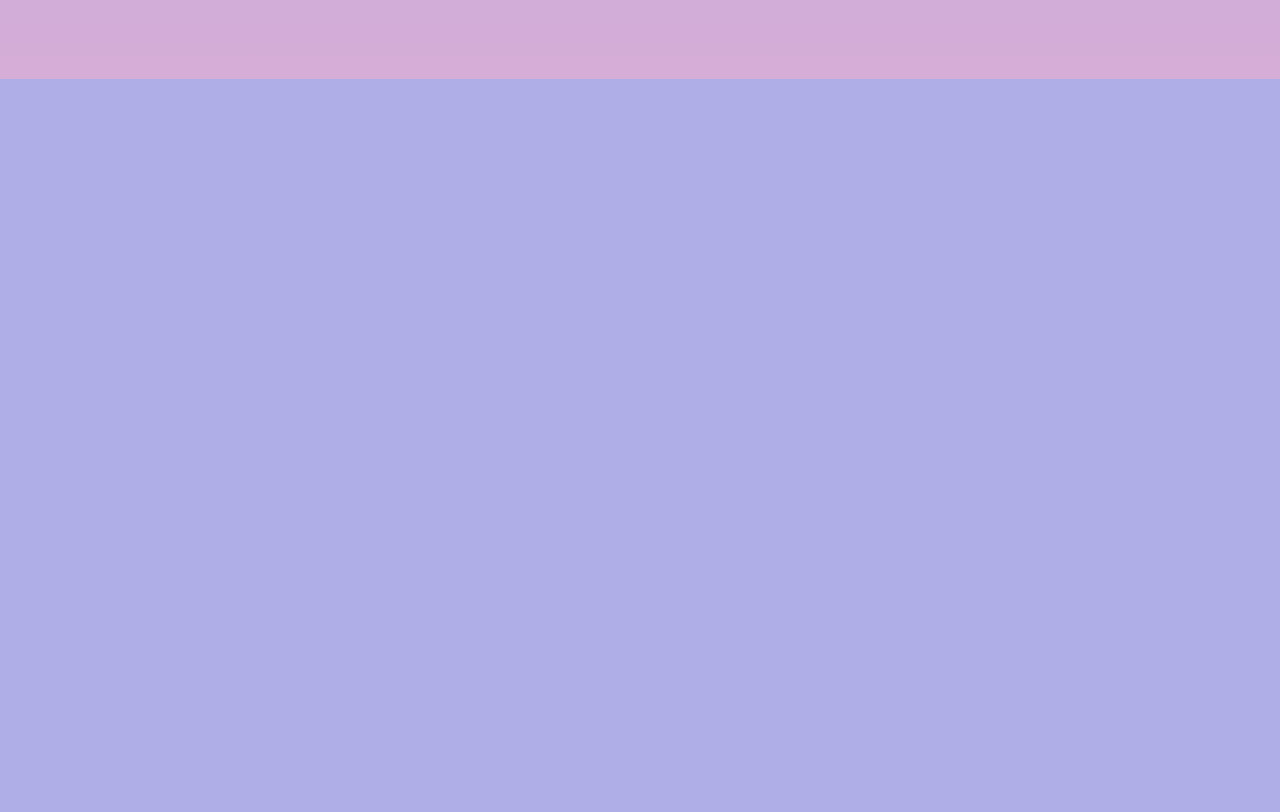
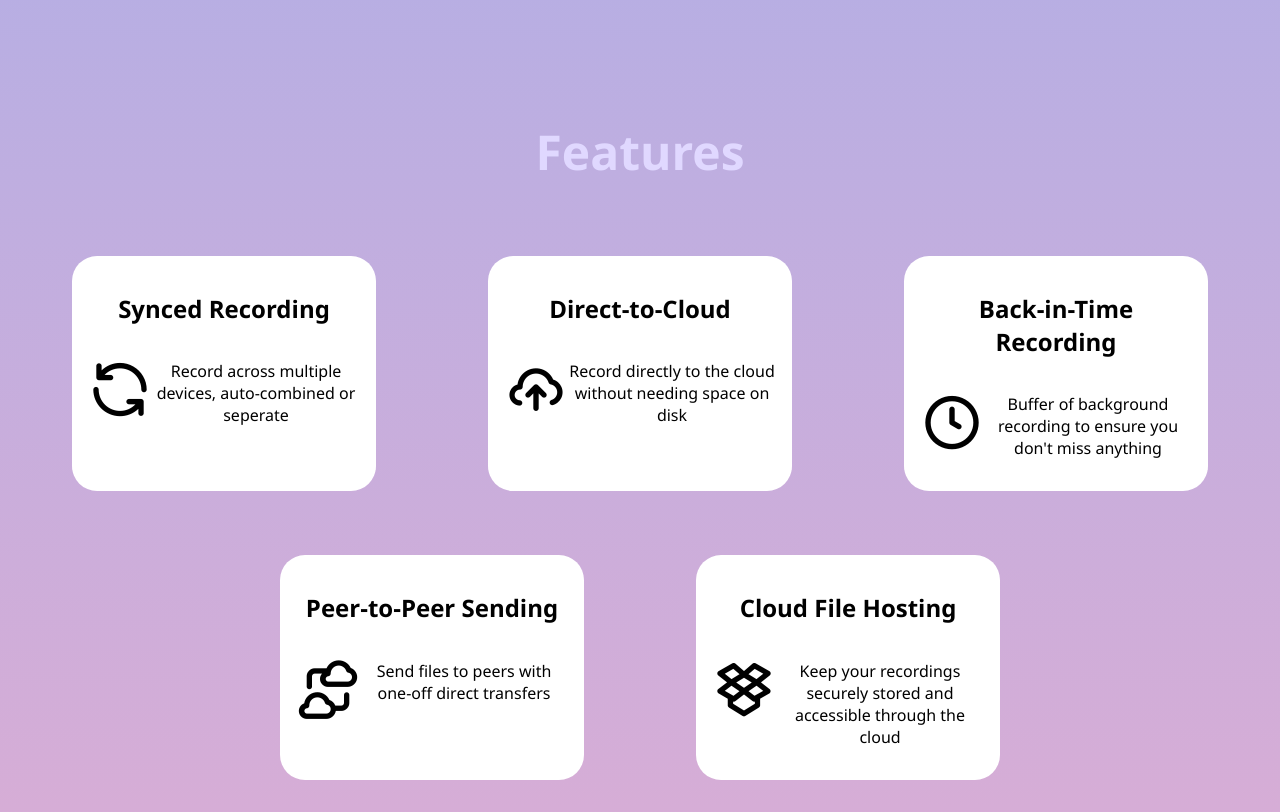
Before and after one commit to SyncSonic/SyncSonic-Website, a Flask app: page / in a window 1280 px wide. Shown: the part 801-1613 px from the top of the page. Before the commit the page ends 880 px from the top, so only its background shows below. Run offline with Flask 3, Linux system fonts and the light colour scheme.

Commit message:
features page + sample background video

```diff
--- a/static/css/style.css
+++ b/static/css/style.css
@@ -9,6 +9,11 @@ body {
     rgba(128, 0, 128, 0.322)
   );
   background-size: cover;
+  font-family: "Segoe UI", Tahoma, Geneva, Verdana, sans-serif;
+}
+
+html {
+  scroll-behavior: smooth;
 }
 
 .navbar {
@@ -46,7 +51,7 @@ body {
   font-size: 1.2rem;
   padding: 0.5rem;
   display: block;
-  color: #2e2e38;
+  color: #78788e;
   /* color: #3B0A74; */
 }
 
@@ -86,16 +91,28 @@ header {
 
 .hero {
   font-size: 1.2rem;
+  display: flex;
+  flex-direction: column;
 }
 
-.hero-text {
-  display: flex;
+.hero-video-video {
+  position: absolute;
+  right: 0;
+  bottom: 0;
+  width: 100%;
+  height: 100%;
+  object-fit: cover;
+  z-index: -1;
+}
+
+.main-text {
+  display: inline-block;
+  align-self: center;
   text-align: center;
-  justify-content: center;
   color: #e0d8ff;
 }
 
-.hero-text:hover {
+.main-text:hover {
   color: #a482c4;
 }
 
@@ -106,7 +123,7 @@ header {
   padding: 2rem 5rem;
 }
 
-.hero-buttons-button {
+.button {
   padding: 0.85rem 1.75rem;
   text-align: center;
   text-decoration: none;
@@ -117,9 +134,47 @@ header {
   border: 2px solid #2e2e38;
 }
 
-.hero-buttons-button:hover {
+.button:hover {
   background-color: #a482c4;
   color: #e0d8ff;
+}
+
+.features {
+  display: flex;
+  flex-direction: column;
+  align-items: center;
+}
+
+.features h1 {
+  font-size: 3rem;
+}
+
+.features-elements-row {
+  display: flex;
+  justify-content: center;
+  flex-wrap: wrap;
+  gap: 7rem;
+  padding: 2rem;
+}
+
+.features-elements-row-element {
+  display: inline-block;
+  border: 2px;
+  padding: 1rem;
+  background-color: white;
+  border-radius: 25px;
+  width: 17rem;
+  text-align: center;
+}
+
+.features-elements-row-element:hover {
+  transform: translateY(-4px);
+  box-shadow: 0 0 10px rgb(87, 82, 121);;
+}
+
+.features-elements-row-element-description {
+  display: flex;
+  flex-direction: row;
 }
 
 @media screen and (max-width: 550px) {
--- a/templates/index.html
+++ b/templates/index.html
@@ -8,7 +8,14 @@
       rel="stylesheet"
       href="https://unicons.iconscout.com/release/v4.0.0/css/line.css"
     />
+    <script src="https://code.jquery.com/jquery-3.7.1.min.js"></script>
     <script src="../static/js/navbar.js"></script>
+    <script>
+      $("#bgVideo").on("ended", function () {
+        this.load();
+        this.play();
+      });
+    </script>
   </head>
   <body>
     <nav class="navbar">
@@ -23,6 +30,7 @@
           <li class="navbar-link"><a href="#home">Home</a></li>
           <li class="navbar-link"><a href="#features">Features</a></li>
           <li class="navbar-link"><a href="#demo">Demo</a></li>
+          <li class="navbar-link"><a href="#signUp">Sign Up</a></li>
           <li class="navbar-link"><a class="uil uil-sun" href="#"></a></li>
         </ul>
       </div>
@@ -31,22 +39,82 @@
     <section id="home">
       <header>
         <div class="hero">
-          <h1 class="hero-text">Record Together. Create Together.</h1>
-          <h2 class="hero-text">
+          <div class="hero-video">
+            <video
+              class="hero-video-video"
+              autoplay
+              muted
+              playsinline
+              loop
+              id="bgVideo"
+              src="/static/assets/vid.mp4"
+            ></video>
+          </div>
+          <h1 class="main-text">Record Together. Create Together.</h1>
+          <h2 class="main-text">
             Experience real-time multi-device recording.
           </h2>
           <div class="hero-buttons">
             <a
-              class="hero-buttons-button"
+              class="button"
               href="https://www.youtube.com/watch?v=dQw4w9WgXcQ"
               target="_blank"
             >
               Watch Demo
             </a>
-            <a class="hero-buttons-button"> Learn More </a>
+            <a class="button"> Learn More </a>
           </div>
         </div>
       </header>
     </section>
+    <section id="features">
+      <div class="features">
+        <h1 class="main-text">Features</h1>
+        <div class="features-elements-row">
+          <div class="features-elements-row-element">
+            <h2>Synced Recording</h2>
+            <div class="features-elements-row-element-description">
+              <div class="uil uil-sync" style="font-size: 4rem"></div>
+              <p>Record across multiple devices, auto-combined or seperate</p>
+            </div>
+          </div>
+          <div class="features-elements-row-element">
+            <h2>Direct-to-Cloud</h2>
+            <div class="features-elements-row-element-description">
+              <div class="uil uil-cloud-upload" style="font-size: 4rem"></div>
+              <p>Record directly to the cloud without needing space on disk</p>
+            </div>
+          </div>
+          <div class="features-elements-row-element">
+            <h2>Back-in-Time Recording</h2>
+            <div class="features-elements-row-element-description">
+              <div class="uil uil-clock" style="font-size: 4rem"></div>
+              <p>
+                Buffer of background recording to ensure you don't miss anything
+              </p>
+            </div>
+          </div>
+        </div>
+        <div class="features-elements-row">
+          <div class="features-elements-row-element">
+            <h2>Peer-to-Peer Sending</h2>
+            <div class="features-elements-row-element-description">
+              <div class="uil uil-data-sharing" style="font-size: 4rem"></div>
+              <p>Send files to peers with one-off direct transfers</p>
+            </div>
+          </div>
+          <div class="features-elements-row-element">
+            <h2>Cloud File Hosting</h2>
+            <div class="features-elements-row-element-description">
+              <div class="uil uil-dropbox" style="font-size: 4rem"></div>
+              <p>
+                Keep your recordings securely stored and accessible through the
+                cloud
+              </p>
+            </div>
+          </div>
+        </div>
+      </div>
+    </section>
   </body>
 </html>
```
Also changed, not shown: 2 other files.
